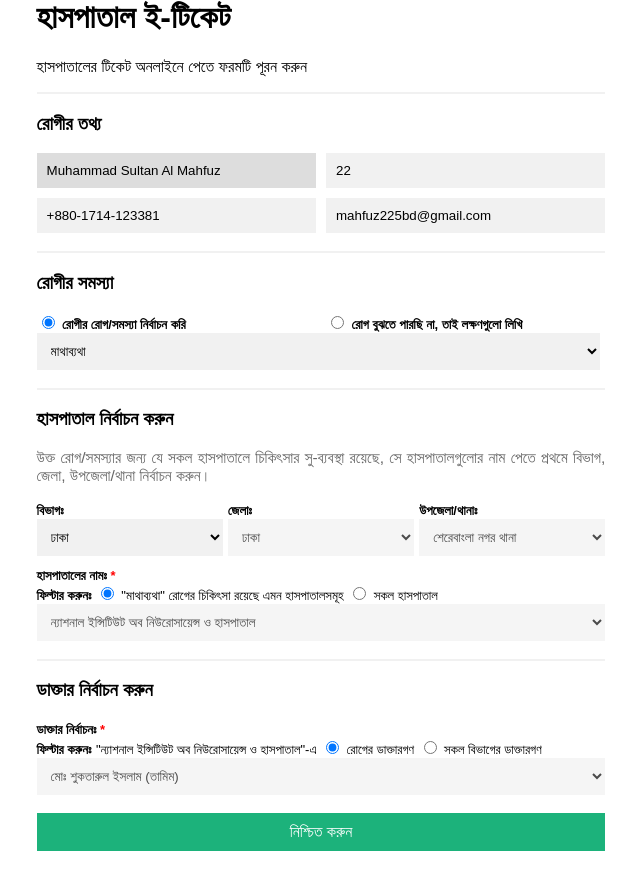
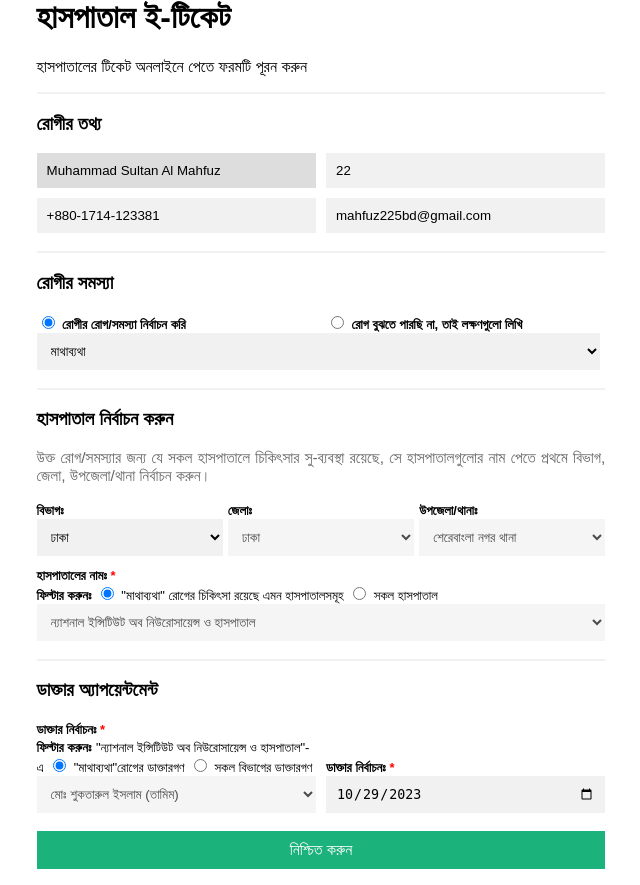
Before and after one commit to mahfuz225bd/Hospital-E-Ticketing-System, a Flask app: page / in a window 1280 px wide. Shown: the part 22-907 px from the top of the page, without its empty margins (319-959 px from the left). Before the commit the page ends 873 px from the top, so only its background shows below. Run offline with Flask 3, Linux system fonts and the light colour scheme; data that the repository does not hold is empty.

Commit message:
revised and remade report

```diff
--- a/resources/appointment_message.txt
+++ /dev/null
@@ -1,4 +0,0 @@
-Dear Sir, your appointment with {doctor_name} is confirmed. Your serial no: {serial no}, Time: {time}, Date: {date} at {hospital_name}.
-
-Example:
-Dear Sir, your appointment with PROF. DR. SK NURUL FATTAH RUMI is confirmed. Your serial no: 59, Time: 8:54:00PM, Date: 25 April, 2023 at Labaid.
--- /dev/null
+++ b/resources/appointment_sms_template.txt
@@ -0,0 +1 @@
+আপনার {hospital_name}, {thana}, {district} হাসপাতালে {doctor_name}-এর অ্যাপয়েন্টমেন্ট নিশ্চিত হয়েছে। আপনার সিরিয়াল নং: {serial_no} এবং {date} তারিখে {time} এর মধ্যে এই হাসপাতালের {doctor_location_at_hospital} এ উপস্থিত থাকার জন্য অনুরোধ করা হলো।
--- a/static/default.css
+++ b/static/default.css
@@ -22,6 +22,7 @@ label.fw-normal {
 
 input[type=text],
 input[type=password],
+input[type=date],
 select,
 textarea {
   width: 100%;
--- a/templates/index.html
+++ b/templates/index.html
@@ -96,7 +96,7 @@
         <br>
         <span class="filter-label">ফিল্টার করুনঃ</span>
         <input type="radio" id="filter_hospital_for_you" name="filter_hospital" value="for_you" checked>
-        <label class="fw-normal" for="filter_hospital_for_you">"<output id="problemValue">মাথাব্যথা</output>" রোগের
+        <label class="fw-normal" for="filter_hospital_for_you">"<output class="problemValue">মাথাব্যথা</output>" রোগের
           চিকিৎসা রয়েছে এমন হাসপাতালসমূহ</label>
         <input type="radio" id="filter_hospital_all" name="filter_hospital" value="all">
         <label class="fw-normal" for="filter_hospital_all">সকল হাসপাতাল</label>
@@ -109,17 +109,17 @@
     </div>
 
     <hr />
-    <h3>ডাক্তার নির্বাচন করুন</h3>
+    <h3>ডাক্তার অ্যাপয়েন্টমেন্ট</h3>
 
     <div class="input-row">
-      <div class="input-col">
+      <div class="input-col left">
         <label>ডাক্তার নির্বাচনঃ <span style="color: red">*</span></label>
         <br>
         <span class="filter-label">ফিল্টার করুনঃ</span>
-        <span class="text-sm">"<output id="hospitalNameValue">ন্যাশনাল ইন্সিটিউট অব নিউরোসায়েন্স ও
+        <span class="text-sm">"<output class="hospitalNameValue">ন্যাশনাল ইন্সিটিউট অব নিউরোসায়েন্স ও
             হাসপাতাল</output>"-এ</span>
         <input type="radio" id="filter_doctor_for_you" name="filter_doctor" value="for_you" checked>
-        <label class="fw-normal" for="filter_doctor_for_you">রোগের
+        <label class="fw-normal" for="filter_doctor_for_you">"<output class="problemValue">মাথাব্যথা</output>"রোগের
           ডাক্তারগণ</label>
         <input type="radio" id="filter_doctor_all" name="filter_doctor" value="all">
         <label class="fw-normal" for="filter_doctor_all">সকল বিভাগের
@@ -130,7 +130,12 @@
           <option>(নির্বাচন করুন)</option>
         </select>
       </div>
+      <div class="input-col right" style="display: flex; justify-content: end; flex-direction: column;">
+        <label>ডাক্তার নির্বাচনঃ <span style="color: red">*</span></label>
+        <input type="date" name="appoinmentDate" id="appoinmentDate" required value="2023-10-29" />
+      </div>
     </div>
+
     <button type="submit" class="btn">নিশ্চিত করুন</button>
   </div>
 </form>
```
Also changed, not shown: templates/successful.html (+5 -3 lines), resources/images/website screenshot 2.png, resources/images/website screenshot.png, 3 other files.
